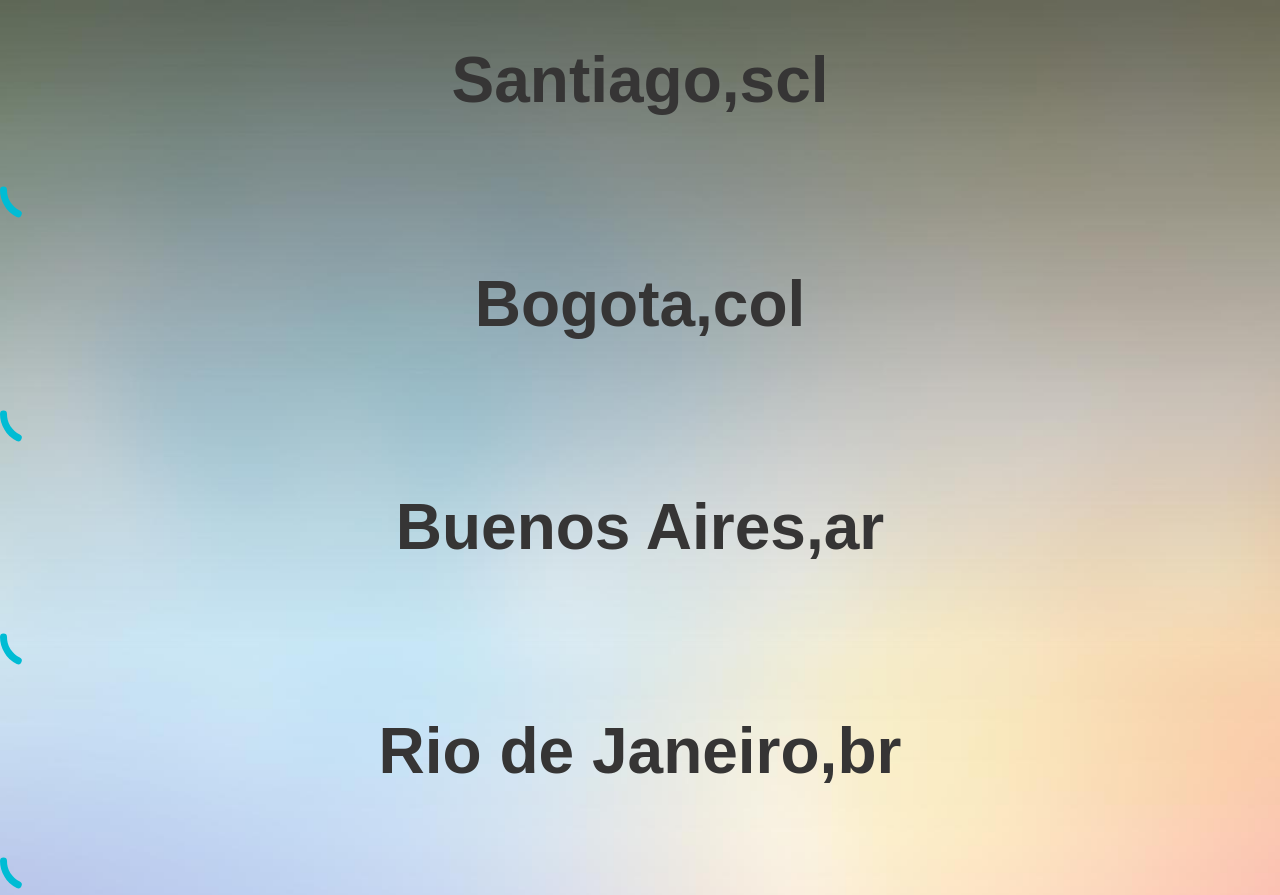
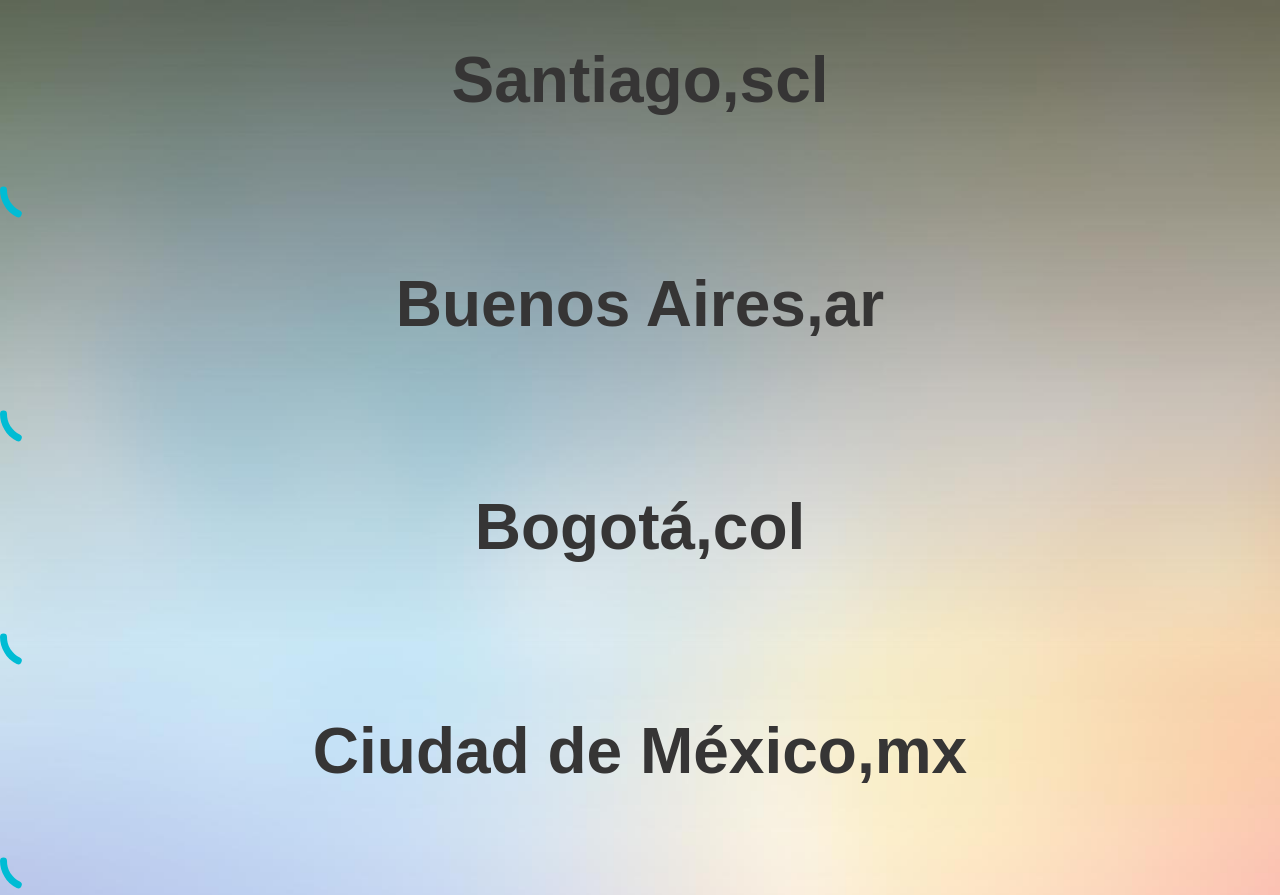
Before and after one commit to AriellaRogueN/Ejemplo-React, a React (Create React App) app: page / in a window 1280 px wide. Built offline with nearby package versions, Linux system fonts and the light colour scheme; no server answers; some icons are missing.

Commit message:
Agregando cambios

```diff
--- a/src/App.js
+++ b/src/App.js
@@ -1,13 +1,22 @@
 import React, { Component } from 'react';
 import MuiThemeProvider from 'material-ui/styles/MuiThemeProvider'
 import LocationList from './components/LocationList';  //reemplazo WeatherLocation
+
+
+const cities = [
+  'Santiago,scl',
+  'Buenos Aires,ar',
+  'Bogotá,col',
+  'Ciudad de México,mx',
+]
+
 
 class App extends Component {
   render() {
     return (
       <MuiThemeProvider>
       <div className="App">
-          <LocationList></LocationList>
+          <LocationList cities={cities}></LocationList>
       </div>
       </MuiThemeProvider>
 
--- a/src/components/LocationList.js
+++ b/src/components/LocationList.js
@@ -1,12 +1,26 @@
 import React from 'react';
+import Proptypes from 'prop-types'
 import WeatherLocation from './WeatherLocation';
+//Modificamos para pasar ciudades
+const strToComponent =  cities => (
+    cities.map(city => (<WeatherLocation city={city}/>))
+)          //pasamos cities a weatherlocation
 
-const LocationList = () => (
+const LocationList = ({cities}) => (
     <div>
-        <WeatherLocation city = {'Santiago,scl'}/>
+        {strToComponent(cities)}
+    </div>
+)
+
+/*const LocationList = (cities) => (
+    <div>
+        <WeatherLocation city= {'Santiago,scl'}/>
         <WeatherLocation city={'Bogota,col'}/>
         <WeatherLocation city={'Buenos Aires,ar'}/>
         <WeatherLocation city={'Rio de Janeiro,br'}/>
-    </div>
-)
+    </div>  antes de pasar map,esto fue lo que cambio*/
+
+LocationList.propTypes ={
+    cities: Proptypes.array.isRequired    //Validemos que este en un array
+}
 export default LocationList;
```
